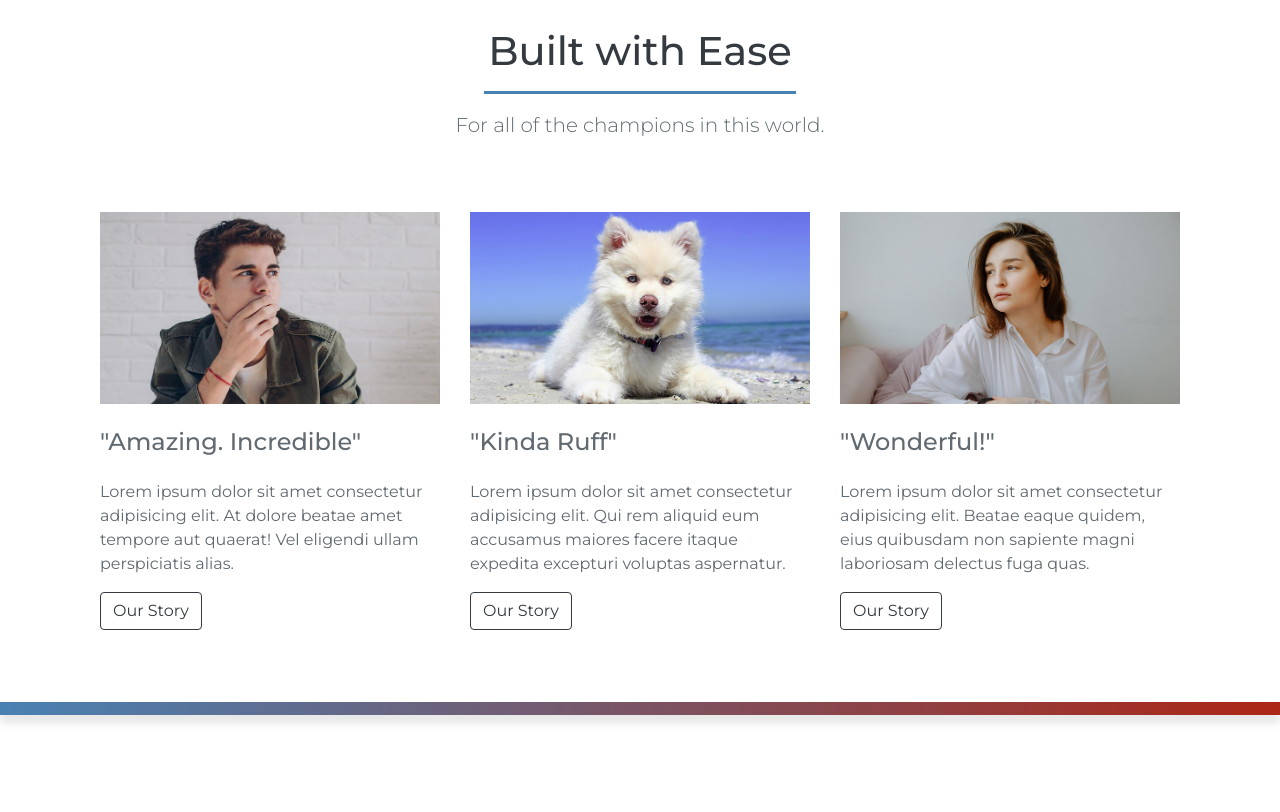
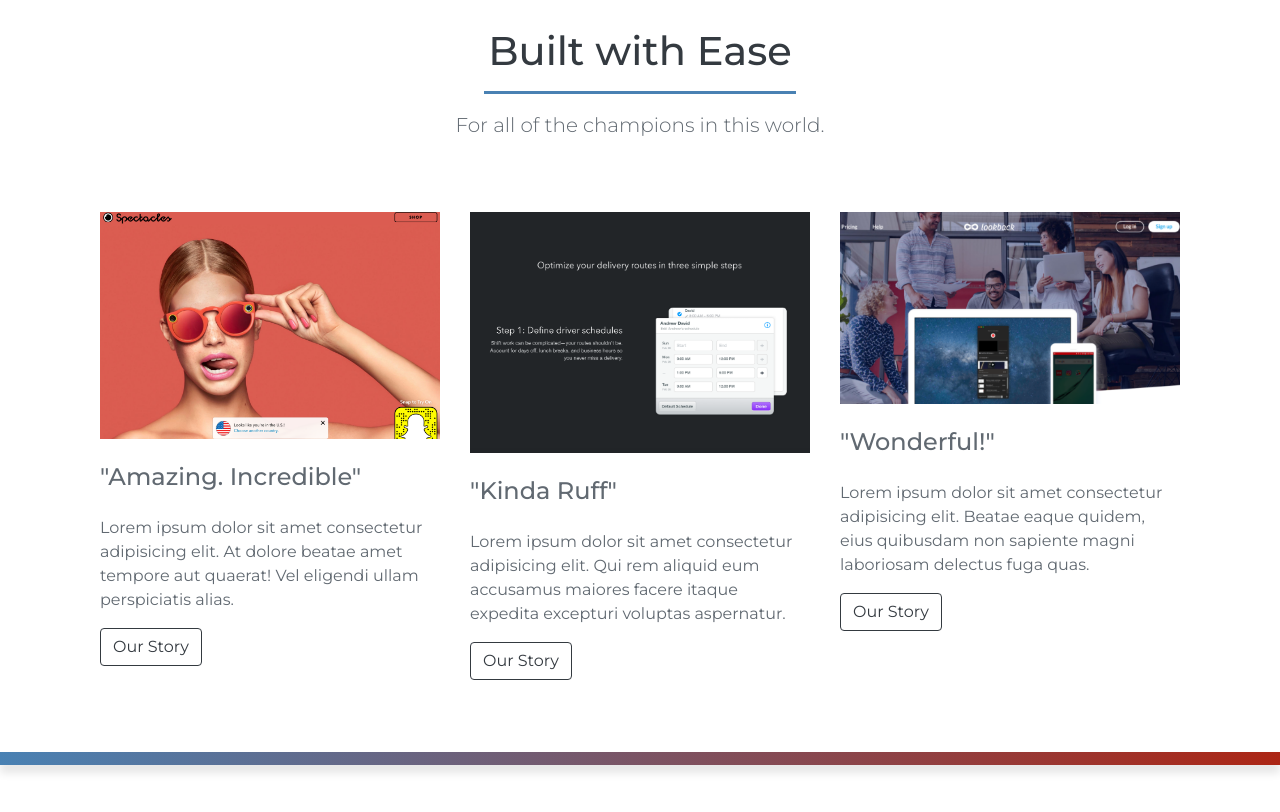
Before and after one commit to jasoncassella/bsp-master, a plain HTML site: page index.html in a window 1280 px wide. Shown: the part 773-1585 px from the top of the page. Drawn offline with Linux system fonts and the light colour scheme.

Commit message:
updated more pictures. make these the same size

```diff
--- a/index.html
+++ b/index.html
@@ -148,21 +148,21 @@
 		<div class="row my-5">
 
 			<div class="col-md-4 my-4">
-				<img src="img/1.jpg" alt="" class="w-100">
+				<img src="img/22.png" alt="" class="w-100">
 				<h4 class="my-4">"Amazing. Incredible"</h4>
 				<p>Lorem ipsum dolor sit amet consectetur adipisicing elit. At dolore beatae amet tempore aut quaerat! Vel eligendi ullam perspiciatis alias.</p>
 				<a href="#" class="btn btn-outline-dark btn-md">Our Story</a>
 			</div>
 
 			<div class="col-md-4 my-4">
-				<img src="img/2.jpg" alt="" class="w-100">
+				<img src="img/23.png" alt="" class="w-100">
 				<h4 class="my-4">"Kinda Ruff"</h4>
 				<p>Lorem ipsum dolor sit amet consectetur adipisicing elit. Qui rem aliquid eum accusamus maiores facere itaque expedita excepturi voluptas aspernatur.</p>
 				<a href="#" class="btn btn-outline-dark btn-md">Our Story</a>
 			</div>
 
 			<div class="col-md-4 my-4">
-				<img src="img/3.jpg" alt="" class="w-100">
+				<img src="img/24.png" alt="" class="w-100">
 				<h4 class="my-4">"Wonderful!"</h4>
 				<p>Lorem ipsum dolor sit amet consectetur adipisicing elit. Beatae eaque quidem, eius quibusdam non sapiente magni laboriosam delectus fuga quas.</p>
 				<a href="#" class="btn btn-outline-dark btn-md">Our Story</a>
```
Also changed, not shown: img/22.png (added), img/23.png (added), img/24.png (added).
